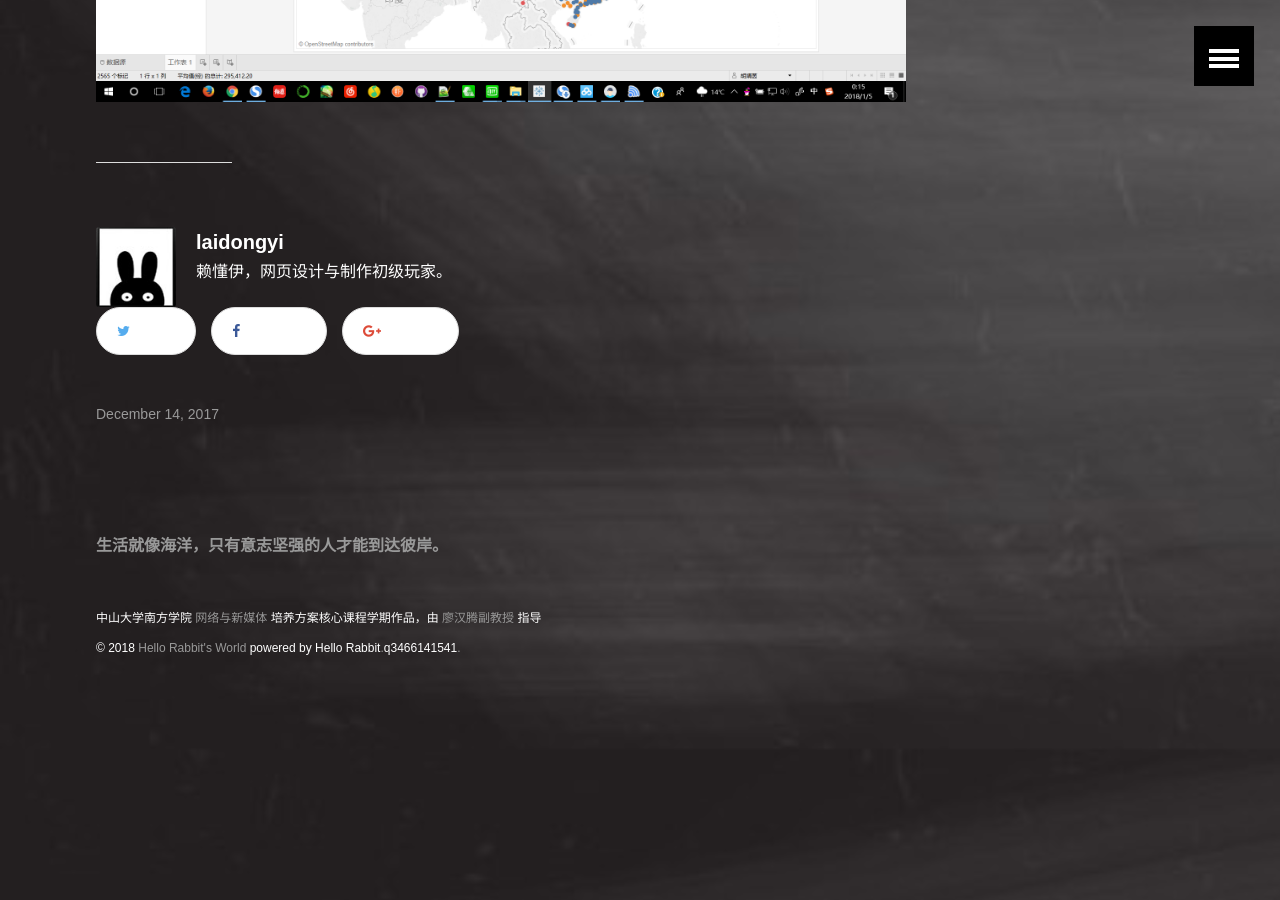
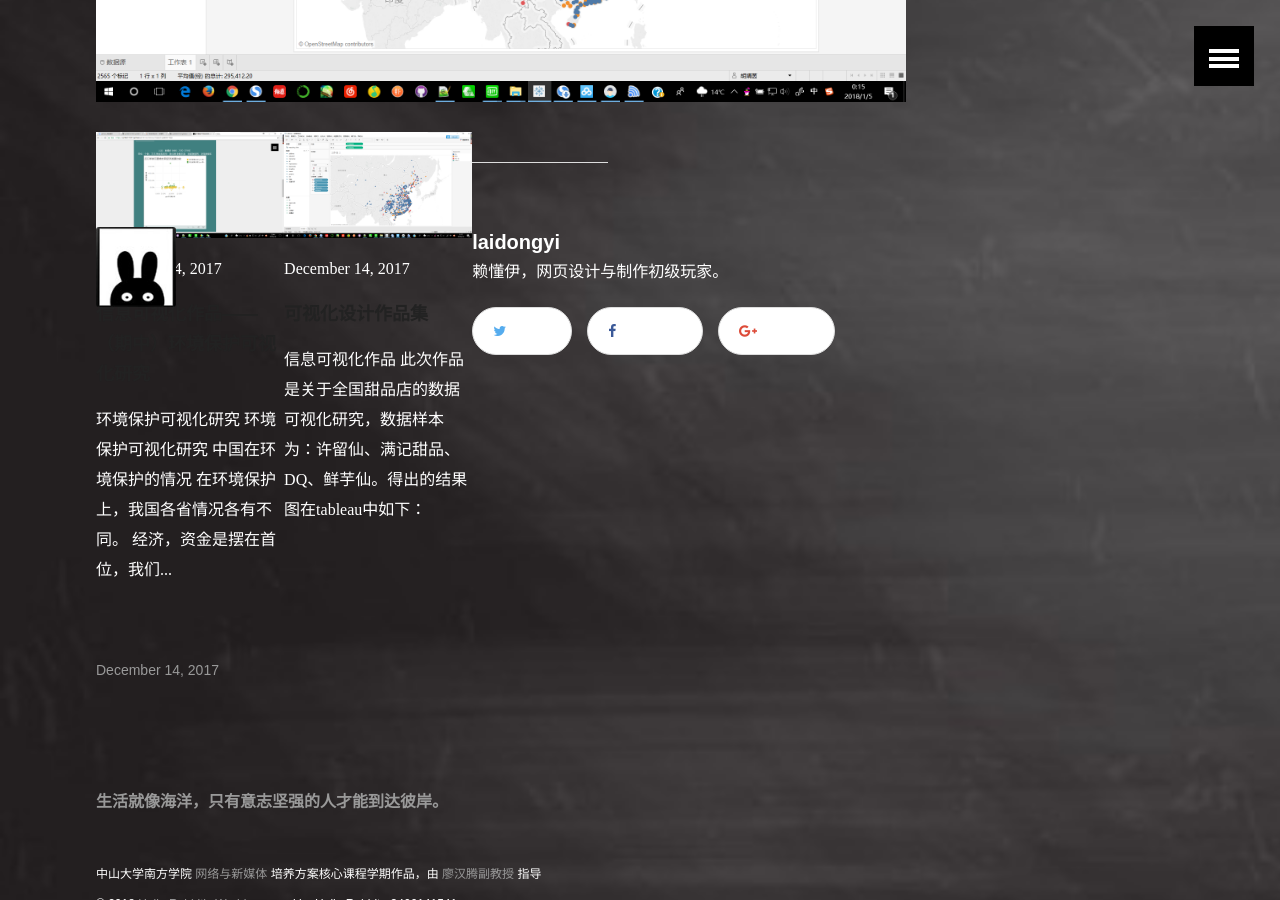
Before and after one commit to q3466141541/q3466141541.github.io, a Jekyll site: the page built from _posts/2018-01-03-信息可视化作品——期末作品.md, in a window 1280 px wide and 900 px high, scrolled down 1448 px. Built offline with Jekyll 4.4.1, drawn with Linux system fonts in a browser that asks for light colours.

Commit message:
Update 2018-01-03-信息可视化作品——期末作品.md

```diff
--- a/_posts/2018-01-03-信息可视化作品——期末作品.md
+++ b/_posts/2018-01-03-信息可视化作品——期末作品.md
@@ -12,3 +12,10 @@ image:
 # 信息可视化作品
 此次作品是关于全国甜品店的数据可视化研究，数据样本为：许留仙、满记甜品、DQ、鲜芋仙。得出的结果图在tableau中如下：
 ![image](http://q3466141541.github.io/images/tableau.png)
+
+
+<div class="tiles">
+{% for post in site.categories.tableau %}
+  {% include post-grid.html %}
+{% endfor %}
+</div><!-- /.tiles 把所有categories 有 tableau 的列出来-->
```
